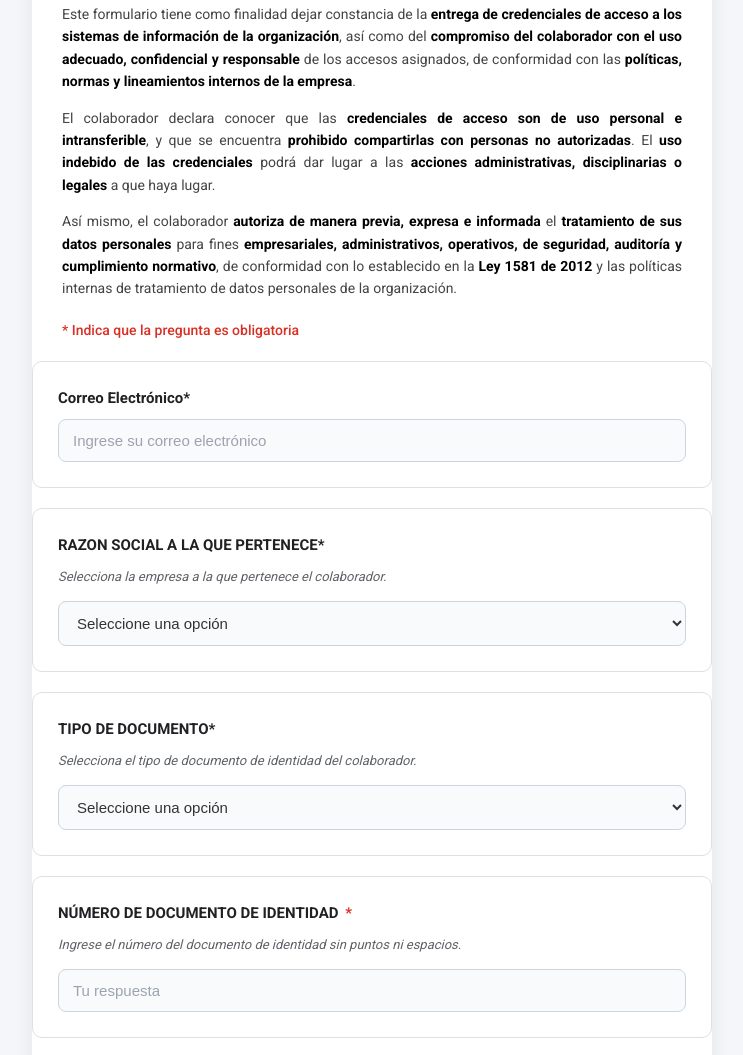
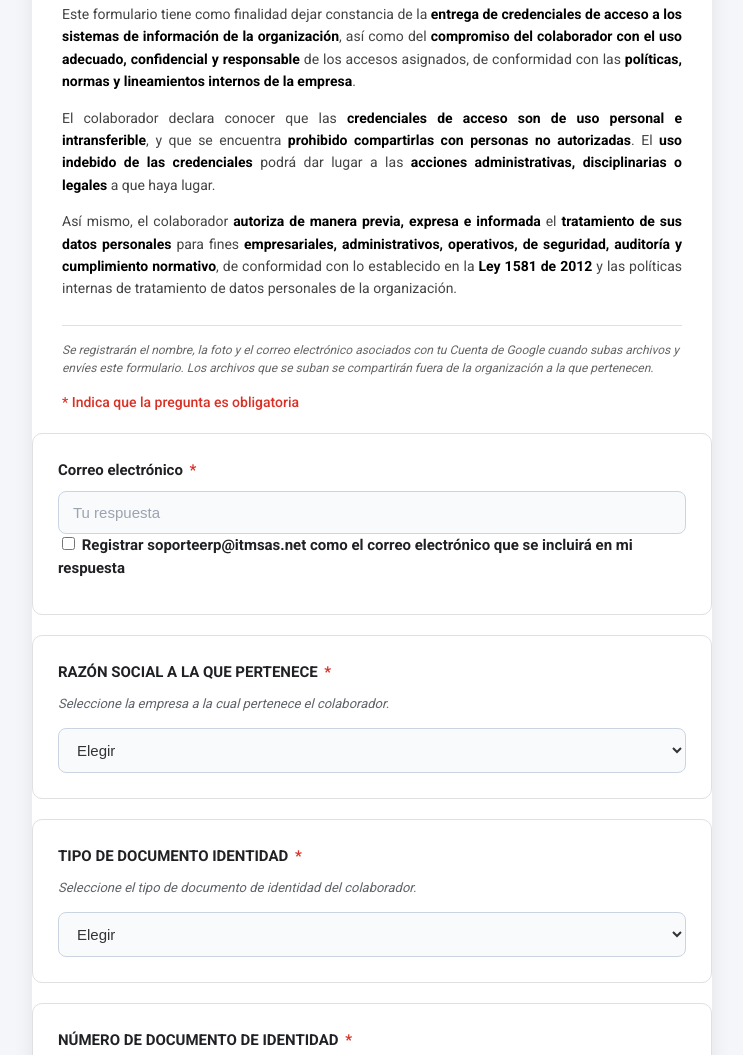
Before and after one commit to camilo31julian-png/Formulario_HTML, a plain HTML site: page index.html in a window 1280 px wide. Shown: the part 284-1339 px from the top of the page, without its empty margins (268-1011 px from the left). Drawn offline with Linux system fonts and the light colour scheme.

Commit message:
Update index.html for language and structure changes

```diff
--- a/index.html
+++ b/index.html
@@ -1,96 +1,74 @@
 <!DOCTYPE html>
-<html lang="en">
-
+<html lang="es">
 <head>
     <meta charset="UTF-8">
     <meta name="viewport" content="width=device-width, initial-scale=1.0">
-    <title>FORMULARIO ENTREGA DE CREDENCIALES - IT MANAGEMENT</title>
+    <title>Formulario Entrega de Credenciales - IT MANAGEMENT</title>
     <link rel="preconnect" href="https://fonts.googleapis.com">
     <link rel="preconnect" href="https://fonts.gstatic.com" crossorigin>
     <link href="https://fonts.googleapis.com/css2?family=Roboto:wght@300;400;500;700&display=swap" rel="stylesheet">
-
-    <!-- Conexion con el style.css -->
-
     <link rel="stylesheet" href="style.css">
 </head>
+<body>
 
-<body>
-    <div class="container">
-        <div class="header-img">
-            <img src="Captura de pantalla 2026-11-18 145957.png" alt="Logo de la empresa">
-        </div>
+<div class="container">
+    <div class="header-img">
+        <h1>IT <span>MANAGEMENT</span></h1>
+    </div>
 
+    <!-- Contenedor del Formulario -->
+    <div id="contenedorFormulario">
         <div class="content">
-            <h2 class="title">Formulario de Entrega de Credenciales</h2>
+            <h2 class="title">FORMULARIO ENTREGA DE CREDENCIALES</h2>
 
             <div class="legal-text">
-                <p>Este formulario tiene como finalidad dejar constancia de la <b>entrega de credenciales de acceso a
-                        los sistemas de información de la organización</b>, así como del <b>compromiso del colaborador
-                        con el uso adecuado, confidencial y responsable</b> de los accesos asignados, de conformidad con
-                    las <b>políticas, normas y lineamientos internos de la empresa</b>.</p>
+                <p>Este formulario tiene como finalidad dejar constancia de la <b>entrega de credenciales de acceso a los sistemas de información de la organización</b>, así como del <b>compromiso del colaborador con el uso adecuado, confidencial y responsable</b> de los accesos asignados, de conformidad con las <b>políticas, normas y lineamientos internos de la empresa</b>.</p>
 
-                <p>El colaborador declara conocer que las <b>credenciales de acceso son de uso personal e
-                        intransferible</b>, y que se encuentra <b>prohibido compartirlas con personas no
-                        autorizadas</b>. El <b>uso indebido de las credenciales</b> podrá dar lugar a las <b>acciones
-                        administrativas, disciplinarias o legales</b> a que haya lugar.</p>
+                <p>El colaborador declara conocer que las <b>credenciales de acceso son de uso personal e intransferible</b>, y que se encuentra <b>prohibido compartirlas con personas no autorizadas</b>. El <b>uso indebido de las credenciales</b> podrá dar lugar a las <b>acciones administrativas, disciplinarias o legales</b> a que haya lugar.</p>
 
-                <p>Así mismo, el colaborador <b>autoriza de manera previa, expresa e informada</b> el <b>tratamiento de
-                        sus datos personales</b> para fines <b>empresariales, administrativos, operativos, de seguridad,
-                        auditoría y cumplimiento normativo</b>, de conformidad con lo establecido en la <b>Ley 1581 de
-                        2012</b> y las políticas internas de tratamiento de datos personales de la organización.</p>
+                <p>Así mismo, el colaborador <b>autoriza de manera previa, expresa e informada</b> el <b>tratamiento de sus datos personales</b> para fines <b>empresariales, administrativos, operativos, de seguridad, auditoría y cumplimiento normativo</b>, de conformidad con lo establecido en la <b>Ley 1581 de 2012</b> y las políticas internas de tratamiento de datos personales de la organización.</p>
+            </div>
+
+            <div class="notice">
+                Se registrarán el nombre, la foto y el correo electrónico asociados con tu Cuenta de Google cuando subas archivos y envíes este formulario. Los archivos que se suban se compartirán fuera de la organización a la que pertenecen.
             </div>
 
             <div class="required-note">* Indica que la pregunta es obligatoria</div>
-
         </div>
 
-        <form id="FormularioCredenciales">
+        <form id="formularioCredenciales">
+
             <!-- Correo -->
-
             <div class="question-card">
-                <label>Correo Electrónico<span class="required ">*</sp an></label>
-                <input type="email" name="correo" required placeholder="Ingrese su correo electrónico">
+                <label>Correo electrónico <span class="req">*</span></label>
+                <input type="email" name="correo" required placeholder="Tu respuesta">
+                <label class="checkbox-label">
+                    <input type="checkbox" name="incluir_soporte" value="Sí">
+                    Registrar soporteerp@itmsas.net como el correo electrónico que se incluirá en mi respuesta
+                </label>
             </div>
 
             <!-- Razón Social -->
-
             <div class="question-card">
-                <label>RAZON SOCIAL A LA QUE PERTENECE<span class="required">*</span></label>
-                <div class="help-text">Selecciona la empresa a la que pertenece el colaborador.</div>
+                <label>RAZÓN SOCIAL A LA QUE PERTENECE <span class="req">*</span></label>
+                <div class="help-text">Seleccione la empresa a la cual pertenece el colaborador.</div>
                 <select name="razon_social" required>
-                    <option value="" disabled selected>Seleccione una opción</option>
-                    <option value="empresa1">FUNDACIÓN NEFROUROS</option>
-                    <option value="empresa2">NEFROUROS MOM SAS</option>
-                    <option value="empresa3">COMERCIALIZADORA FARMACEUTICA Y DE INSUMOS MEDICOS "CFIM" SAS</option>
-                    <option value="empresa1">CONSTRUCTORA MYS SAS</option>
-                    <option value="empresa2">INSUMOS Y PRODUCTOS MEDICOS SAS</option>
-                    <option value="empresa3">NEFROBOYACA SAS</option>
-                    <option value="empresa1">SES SALUD SAS</option>
-                    <option value="empresa2">ASESORIAS E INGENIERIA, SERVICIOS Y SUMINISTROS S.A.S.</option>
-                    <option value="empresa3">NEFROSERVICIOS SAS</option>
-                    <option value="empresa1">MEDICAL SUPPLIES & SERVICES ZOMAC SAS</option>
-                    <option value="empresa2">IT MANAGEMENT ZOMAC SAS</option>
-                    <option value="empresa3">CENTRAL DE INSUMOS Y MEDICAMENTOS CEINME SAS</option>
-                    <option value="empresa1">MEDIALCO ZONA FRANCA S.A.S</option>
-                    <option value="empresa2">LABORATORIO CLINICO RENAL CARE S.A.S</option>
-                    <option value="empresa3">CLINICA NEFROUROS S.A.S.</option>
-                    <option value="empresa1">SI CAPITAL SAS</option>
-                    <option value="empresa2">RENALHELP HD PSS S.R.L</option>
-                    <option value="empresa3">CORPOMEDICAL SRL</option>
-                    <option value="empresa3">SERVICIOS INTEGRALES DE INGENIERIA DE COLOMBIA S.A.S</option>
+                    <option value="" disabled selected>Elegir</option>
+                    <option value="IT MANAGEMENT">IT MANAGEMENT</option>
+                    <option value="Otra">Otra</option>
                 </select>
             </div>
 
-            <!-- Tipo de documento -->
+            <!-- Tipo Documento -->
             <div class="question-card">
-                <label>TIPO DE DOCUMENTO<span class="required">*</span></label>
-                <div class="help-text">Selecciona el tipo de documento de identidad del colaborador.</div>
-                <select name="tip_documento" required>
-                    <option value="" disabled selected>Seleccione una opción</option>
-                    <option value="cc">Cédula de Ciudadanía</option>
-                    <option value="ce">Cédula de Extranjería</option>
-                    <option value="ti">Tarjeta de Identidad</option>
-                    <option value="pasaporte">Pasaporte</option>
+                <label>TIPO DE DOCUMENTO IDENTIDAD <span class="req">*</span></label>
+                <div class="help-text">Seleccione el tipo de documento de identidad del colaborador.</div>
+                <select name="tipo_documento" required>
+                    <option value="" disabled selected>Elegir</option>
+                    <option value="CC">Cédula de Ciudadanía (CC)</option>
+                    <option value="CE">Cédula de Extranjería (CE)</option>
+                    <option value="Pasaporte">Pasaporte</option>
+                    <option value="NIT">NIT</option>
                 </select>
             </div>
 
@@ -104,16 +82,14 @@
             <!-- Lugar Expedición -->
             <div class="question-card">
                 <label>LUGAR DE EXPEDICIÓN <span class="req">*</span></label>
-                <div class="help-text">Indique el departamento y la ciudad donde fue expedido el documento. Ejemplo:
-                    NEIVA-HUILA</div>
+                <div class="help-text">Indique el departamento y la ciudad donde fue expedido el documento. Ejemplo: NEIVA-HUILA</div>
                 <input type="text" name="lugar_expedicion" required placeholder="Tu respuesta">
             </div>
 
             <!-- Nombre -->
             <div class="question-card">
                 <label>NOMBRE COMPLETO <span class="req">*</span></label>
-                <div class="help-text">Digite el nombre completo del colaborador, tal como aparece en el documento de
-                    identidad.</div>
+                <div class="help-text">Digite el nombre completo del colaborador, tal como aparece en el documento de identidad.</div>
                 <input type="text" name="nombre_completo" required placeholder="Tu respuesta">
             </div>
 
@@ -127,8 +103,7 @@
             <!-- Firma -->
             <div class="question-card">
                 <label>FIRMA DEL COLABORADOR <span class="req">*</span></label>
-                <div class="help-text">Registre la firma del colaborador como constancia de recepción y aceptación de
-                    las credenciales. Se debe cargar en formato JPG o PNG</div>
+                <div class="help-text">Registre la firma del colaborador como constancia de recepción y aceptación de las credenciales. Se debe cargar en formato JPG o PNG</div>
                 <p class="file-notice">Sube 1 archivo compatible: image. El tamaño máximo es de 10 MB.</p>
                 <input type="file" name="firma" accept="image/jpeg, image/png" required>
             </div>
@@ -137,12 +112,18 @@
                 <button type="submit" class="submit-btn" id="btnEnviar">Enviar</button>
                 <p id="mensaje"></p>
             </div>
-
         </form>
-
     </div>
 
-    <!-- Conexion con el script.js -->
-    <script src="script.js"></script>
+    <!-- Contenedor de Agradecimiento (Oculto por defecto) -->
+    <div id="contenedorGracias" class="gracias-container" style="display: none;">
+        <div class="check-icon">✔</div>
+        <h2>¡Registro Exitoso!</h2>
+        <p>Gracias por enviar el formulario. Tus datos y la firma han sido registrados correctamente en el sistema.</p>
+        <p class="small-text">Ya puedes cerrar esta ventana. El proceso de generación de credenciales ha comenzado.</p>
+    </div>
+</div>
+
+<script src="script.js"></script>
 </body>
 </html>
```
